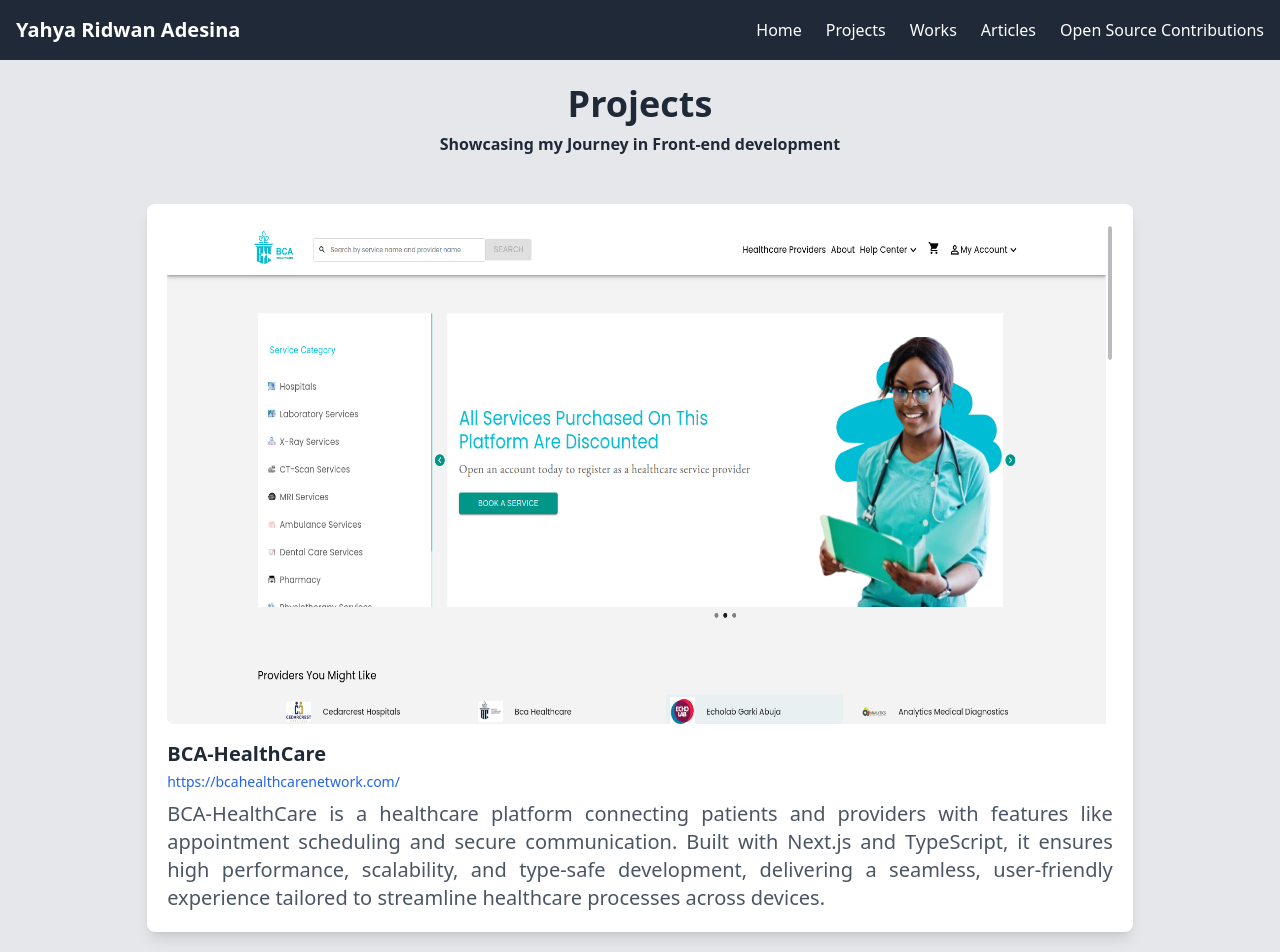
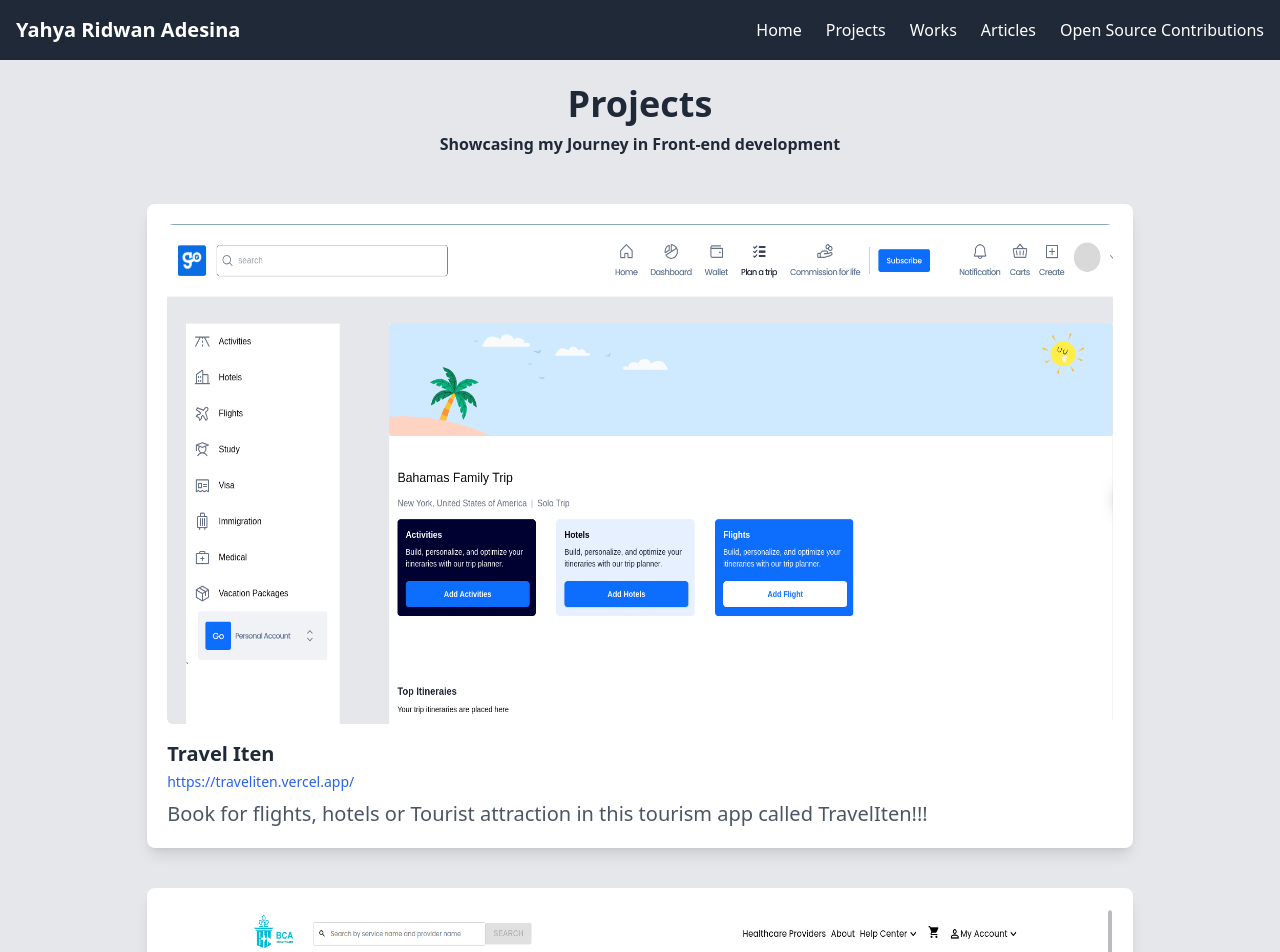
Before and after one commit to ridwanyah24/myportfolio, a Next.js app: page /projects in a window 1280 px wide. Shown: the top 952 px of the page. Built offline with nearby package versions, Linux system fonts and the light colour scheme; no server answers.

Commit message:
Changes to be committed: 	modified:   app/(main)/projects/page.tsx 	new file:   public/traveliten.png

```diff
--- a/app/(main)/projects/page.tsx
+++ b/app/(main)/projects/page.tsx
@@ -5,6 +5,12 @@
 import { GetProjects, Project } from "@/types/authtype";
 
 const projects = [
+  {
+    name: "Travel Iten",
+    url: "https://traveliten.vercel.app/",
+    description: "Book for flights, hotels or Tourist attraction in this tourism app called TravelIten!!!",
+    image: "/traveliten.png"
+  },
   {
     name: "BCA-HealthCare",
     url: "https://bcahealthcarenetwork.com/",
```
Also changed, not shown: public/traveliten.png (added).
